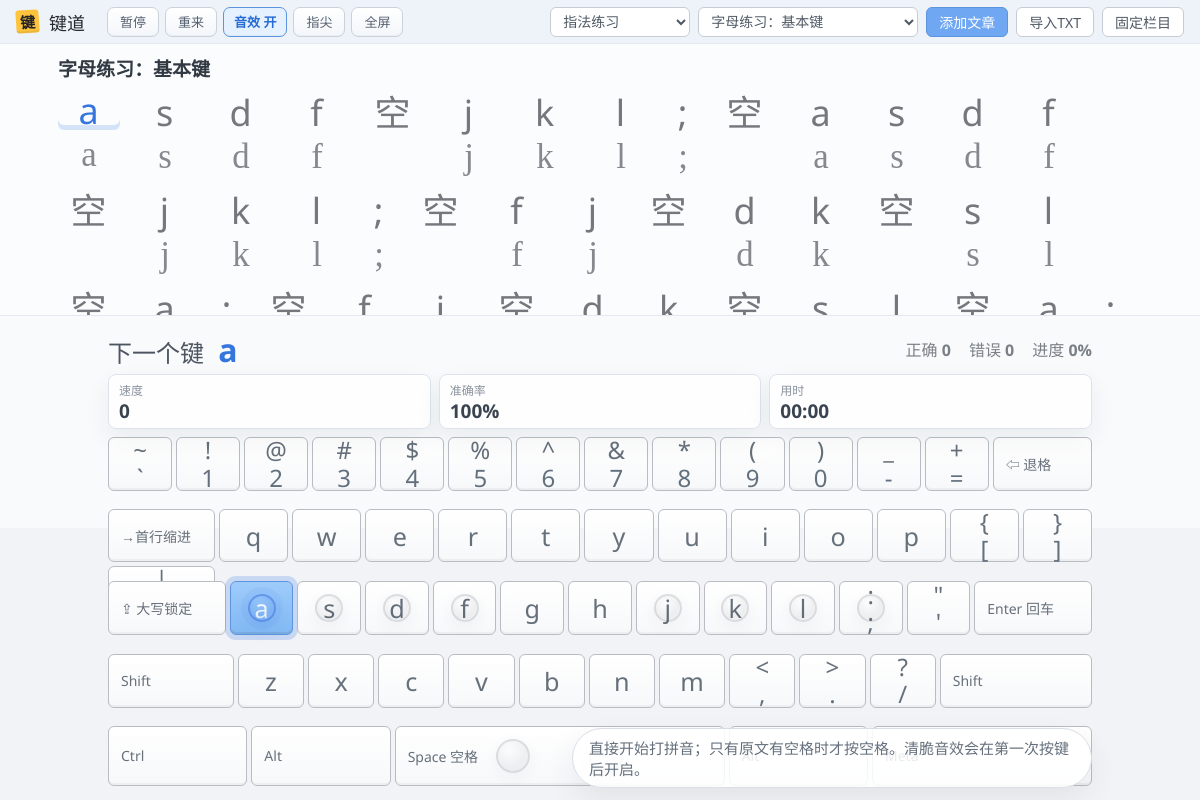
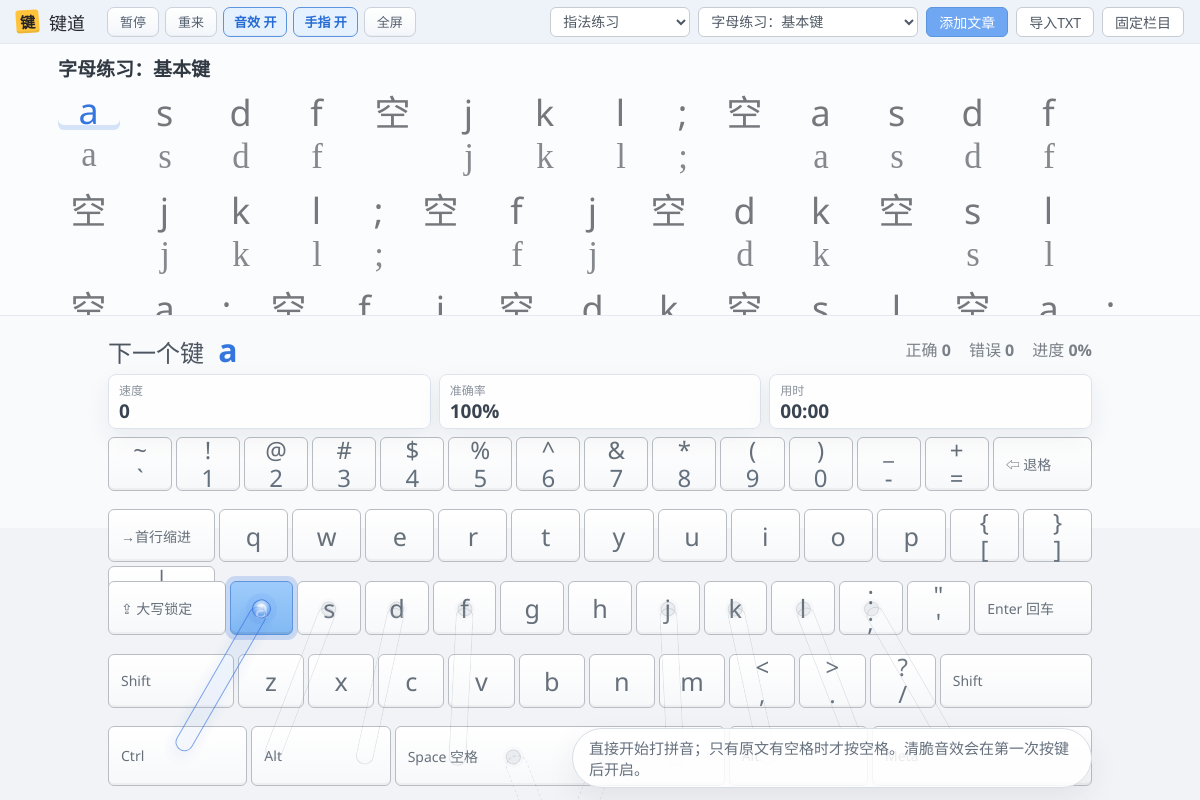
Before and after one commit to jfcws1/-, an Electron app: page 键道/typing-hero.html in a window 1200 px wide. Drawn offline with Linux system fonts and the light colour scheme.

Commit message:
Improve fingering guide stability

```diff
--- a/键道/typing-hero.html
+++ b/键道/typing-hero.html
@@ -515,199 +515,82 @@
 
     .hands {
       position: absolute;
-      left: 50%;
-      top: 54px;
-      width: min(984px, calc(100vw - 64px));
-      height: 320px;
-      transform: translateX(-50%);
+      left: 0;
+      top: 0;
+      width: 100%;
+      height: 100%;
       pointer-events: none;
       z-index: 3;
       opacity: 0;
-      mix-blend-mode: multiply;
       transition: opacity .16s ease;
     }
 
     .trainer.show-hands .hands {
-      opacity: .72;
-    }
-
-    .trainer.hand-full.show-hands .hands {
-      opacity: .72;
-    }
-
-    .finger {
-      position: absolute;
-      width: 36px;
-      height: 46px;
-      border: 0;
-      border-radius: 50%;
-      background: transparent;
-      box-shadow: none;
-      transform-origin: 50% 0;
-      opacity: 0;
-      transition: left .14s ease, top .14s ease, border-color .12s ease, transform .12s ease, opacity .12s ease, box-shadow .12s ease, background .12s ease;
-    }
-
-    .finger::after {
-      content: "";
-      position: absolute;
-      left: 50%;
-      top: 50%;
-      width: 24px;
-      height: 24px;
-      border-radius: 50%;
-      transform: translate(-50%, -50%);
-      background: radial-gradient(circle at 38% 32%, rgba(255, 255, 255, .78), rgba(117, 123, 132, .22) 62%, rgba(117, 123, 132, .12));
-      border: 2px solid rgba(112, 118, 126, .42);
-      box-shadow: 0 5px 13px rgba(80, 88, 100, .12);
-    }
-
-    .finger.left.little { left: 136px; top: 116px; transform: rotate(8deg); }
-    .finger.left.ring { left: 204px; top: 110px; transform: rotate(5deg); }
-    .finger.left.middle { left: 272px; top: 106px; transform: rotate(2deg); }
-    .finger.left.index { left: 340px; top: 112px; transform: rotate(-1deg); }
-    .finger.right.index { right: 402px; top: 112px; transform: rotate(1deg); }
-    .finger.right.middle { right: 337px; top: 106px; transform: rotate(-2deg); }
-    .finger.right.ring { right: 272px; top: 110px; transform: rotate(-5deg); }
-    .finger.right.little { right: 207px; top: 116px; transform: rotate(-8deg); }
-
+      opacity: .94;
+    }
+
+    .finger,
     .thumb {
       position: absolute;
-      top: 238px;
-      width: 84px;
-      height: 34px;
-      border: 0;
-      border-radius: 50%;
-      background: transparent;
-      opacity: 0;
-      transition: left .14s ease, top .14s ease, border-color .12s ease, transform .12s ease, opacity .12s ease, box-shadow .12s ease;
-    }
-
+      left: var(--base-x, 50%);
+      top: var(--base-y, 100%);
+      width: var(--finger-width, 18px);
+      height: var(--finger-length, 78px);
+      border: 1.5px solid rgba(104, 119, 138, .38);
+      border-top-color: rgba(104, 119, 138, .52);
+      border-radius: 999px;
+      background: linear-gradient(180deg, rgba(255, 255, 255, .18), rgba(255, 255, 255, .05));
+      box-shadow: none;
+      transform: translate(-50%, -100%) rotate(var(--finger-angle, 0deg));
+      transform-origin: 50% 100%;
+      opacity: .5;
+      transition:
+        left .22s ease,
+        top .22s ease,
+        height .22s ease,
+        width .18s ease,
+        border-color .14s ease,
+        transform .22s ease,
+        opacity .14s ease,
+        box-shadow .14s ease,
+        background .14s ease;
+    }
+
+    .thumb {
+      --finger-width: 22px;
+      border-style: dashed;
+    }
+
+    .finger::after,
     .thumb::after {
       content: "";
       position: absolute;
       left: 50%;
-      top: 50%;
-      width: 30px;
-      height: 30px;
+      top: 0;
+      width: 13px;
+      height: 13px;
       border-radius: 50%;
       transform: translate(-50%, -50%);
-      background: radial-gradient(circle at 38% 32%, rgba(255, 255, 255, .78), rgba(117, 123, 132, .22) 62%, rgba(117, 123, 132, .12));
-      border: 2px solid rgba(112, 118, 126, .42);
-      box-shadow: 0 5px 13px rgba(80, 88, 100, .12);
-    }
-
-    .thumb.left {
-      left: 365px;
-      transform: rotate(-9deg);
-    }
-
-    .thumb.right {
-      right: 365px;
-      transform: rotate(9deg);
-    }
-
-    .trainer:not(.hand-full) .finger,
-    .trainer:not(.hand-full) .thumb {
-      left: var(--home-x);
-      top: var(--home-y);
-      right: auto;
-      transform: translate(-50%, -50%);
-      opacity: .62;
+      background: rgba(104, 119, 138, .24);
+      border: 1.5px solid rgba(104, 119, 138, .42);
+      box-shadow: 0 0 0 3px rgba(104, 119, 138, .06);
     }
 
     .finger.active,
     .thumb.active {
-      opacity: 1;
-    }
-
-    .trainer:not(.hand-full) .finger.active,
-    .trainer:not(.hand-full) .thumb.active {
-      left: var(--press-x);
-      top: var(--press-y);
-      right: auto;
-      transform: translate(-50%, -50%);
-    }
-
-    .trainer.hand-full .finger {
-      width: 58px;
-      height: 230px;
-      border: 4px solid rgba(87, 95, 108, .46);
-      border-bottom-color: rgba(87, 95, 108, .22);
-      border-radius: 999px 999px 42px 42px;
-      background: rgba(255, 255, 255, .18);
-      opacity: .68;
-      box-shadow: inset 0 0 0 1px rgba(255, 255, 255, .62), 0 8px 22px rgba(58, 66, 80, .08);
-    }
-
-    .trainer.hand-full .finger::after {
-      top: 18px;
-      width: 28px;
-      height: 28px;
-    }
-
-    .trainer.hand-full .thumb {
-      top: 228px;
-      width: 96px;
-      height: 92px;
-      border: 4px solid rgba(87, 95, 108, .4);
-      border-top-color: rgba(87, 95, 108, .18);
-      border-radius: 46px;
-      background: rgba(255, 255, 255, .18);
-      opacity: .6;
-    }
-
-    .trainer.hand-full .thumb::after {
-      top: 26px;
-      width: 30px;
-      height: 30px;
-    }
-
-    .trainer.hand-full .finger {
-      left: calc(var(--home-x) - 29px);
-      top: calc(var(--home-y) - 18px);
-      right: auto;
-      transform: none;
-    }
-
-    .trainer.hand-full .thumb.left {
-      left: calc(var(--home-x) - 48px);
-      top: calc(var(--home-y) - 26px);
-      transform: none;
-    }
-
-    .trainer.hand-full .thumb.right {
-      left: calc(var(--home-x) - 48px);
-      top: calc(var(--home-y) - 26px);
-      right: auto;
-      transform: none;
-    }
-
-    .trainer.hand-full .finger.active,
-    .trainer.hand-full .thumb.active {
-      opacity: .9;
-      border-color: rgba(52, 112, 220, .78);
-      background: rgba(111, 167, 242, .08);
-    }
-
-    .trainer.hand-full .finger.active {
-      left: calc(var(--press-x) - 29px);
-      top: calc(var(--press-y) - 18px);
-      transform: translateY(-4px);
-    }
-
-    .trainer.hand-full .thumb.active {
-      left: calc(var(--press-x) - 48px);
-      top: calc(var(--press-y) - 26px);
-      right: auto;
-      transform: translateY(-3px);
+      opacity: .96;
+      border-color: rgba(52, 112, 220, .68);
+      background: linear-gradient(180deg, rgba(96, 151, 235, .16), rgba(96, 151, 235, .05));
+      box-shadow: 0 8px 18px rgba(52, 112, 220, .1);
     }
 
     .finger.active::after,
     .thumb.active::after {
-      background: radial-gradient(circle at 38% 32%, rgba(255, 255, 255, .82), rgba(79, 142, 233, .38) 62%, rgba(79, 142, 233, .24));
-      border-color: rgba(52, 112, 220, .95);
-      box-shadow: 0 0 0 7px rgba(52, 112, 220, .12), 0 7px 18px rgba(52, 112, 220, .22);
+      width: 17px;
+      height: 17px;
+      background: radial-gradient(circle at 40% 35%, rgba(255, 255, 255, .9), rgba(79, 142, 233, .46) 60%, rgba(79, 142, 233, .24));
+      border-color: rgba(52, 112, 220, .78);
+      box-shadow: 0 0 0 6px rgba(52, 112, 220, .08), 0 6px 14px rgba(52, 112, 220, .14);
     }
 
     .toast {
@@ -1325,6 +1208,19 @@
       "right-thumb": " "
     };
 
+    const fingerPalmOffset = {
+      "left-little": { x: -82, y: 142 },
+      "left-ring": { x: -58, y: 150 },
+      "left-middle": { x: -34, y: 156 },
+      "left-index": { x: -8, y: 158 },
+      "left-thumb": { x: 36, y: 92 },
+      "right-thumb": { x: -36, y: 92 },
+      "right-index": { x: 8, y: 158 },
+      "right-middle": { x: 34, y: 156 },
+      "right-ring": { x: 58, y: 150 },
+      "right-little": { x: 82, y: 142 }
+    };
+
     const shiftedKeyMap = {
       "~": "`", "!": "1", "@": "2", "#": "3", "$": "4", "%": "5", "^": "6",
       "&": "7", "*": "8", "(": "9", ")": "0", "_": "-", "+": "=",
@@ -1334,6 +1230,35 @@
     Object.entries(shiftedKeyMap).forEach(([shifted, base]) => {
       fingerMap[shifted] = fingerMap[base];
     });
+
+    function baseKeyForInput(key) {
+      return shiftedKeyMap[key] || key;
+    }
+
+    function shiftKeyForInput(key) {
+      const base = shiftedKeyMap[key];
+      if (!base) return "";
+      const baseFinger = fingerMap[base] || "";
+      return baseFinger.startsWith("left-") ? "ShiftRight" : "ShiftLeft";
+    }
+
+    function shiftFingerForInput(key) {
+      const shiftKey = shiftKeyForInput(key);
+      if (shiftKey === "ShiftRight") return "right-little";
+      if (shiftKey === "ShiftLeft") return "left-little";
+      return "";
+    }
+
+    function expectedPhysicalKeys(key) {
+      if (!key) return [];
+      const base = baseKeyForInput(key);
+      const shift = shiftKeyForInput(key);
+      return shift ? [base, shift] : [base];
+    }
+
+    function matchesPhysicalKey(id, key) {
+      return id === key || matchesKey(id, key);
+    }
 
     const phraseEl = document.getElementById("phrase");
     const trainerEl = document.querySelector(".trainer");
@@ -1397,7 +1322,7 @@
     let pausedAt = 0;
     let pausedDuration = 0;
     let soundEnabled = localStorage.getItem(soundStorageKey) !== "off";
-    let handMode = localStorage.getItem(handModeStorageKey) === "full" ? "full" : "simple";
+    let handMode = localStorage.getItem(handModeStorageKey) === "off" ? "off" : "guide";
 
     function loadCustomArticles() {
       try {
@@ -1886,7 +1811,8 @@
 
     function keyLabel(key) {
       if (key === " ") return "空格";
-      if (shiftedKeyMap[key]) return `Shift + ${shiftedKeyMap[key]}`;
+      const shiftKey = shiftKeyForInput(key);
+      if (shiftKey) return `${shiftKey === "ShiftRight" ? "右Shift" : "左Shift"} + ${shiftedKeyMap[key]}`;
       return key;
     }
 
@@ -1920,17 +1846,17 @@
       pauseBtn.classList.toggle("active", paused);
       soundToggleBtn.textContent = soundEnabled ? "音效 开" : "音效 关";
       soundToggleBtn.classList.toggle("active", soundEnabled);
-      handModeBtn.textContent = handMode === "full" ? "整手" : "指尖";
-      handModeBtn.classList.toggle("active", handMode === "full");
+      handModeBtn.textContent = handMode === "off" ? "手指 关" : "手指 开";
+      handModeBtn.classList.toggle("active", handMode !== "off");
       fullscreenBtn.textContent = document.fullscreenElement ? "退出" : "全屏";
       fullscreenBtn.classList.toggle("active", Boolean(document.fullscreenElement));
       trainerEl.classList.toggle("paused", paused);
-      trainerEl.classList.toggle("hand-full", handMode === "full");
+      trainerEl.classList.toggle("hand-full", false);
     }
 
     function updateUi() {
       const next = nextChar();
-      trainerEl.classList.toggle("show-hands", currentCollection === "fingering");
+      trainerEl.classList.toggle("show-hands", currentCollection === "fingering" && handMode !== "off");
       updateControls();
       nextKeyEl.textContent = next ? keyLabel(next) : "完成";
       rightCountEl.textContent = right;
@@ -1941,12 +1867,13 @@
 
       document.querySelectorAll(".key").forEach(key => {
         key.classList.remove("next", "wrong");
-        if (matchesKey(key.dataset.key, next)) key.classList.add("next");
+        if (expectedPhysicalKeys(next).some(item => matchesPhysicalKey(key.dataset.key, item))) key.classList.add("next");
       });
 
+      const activeFingerNames = new Set([fingerMap[baseKeyForInput(next)], shiftFingerForInput(next)]);
       document.querySelectorAll("[data-finger]").forEach(finger => {
         const isSpaceThumb = next === " " && finger.dataset.finger.endsWith("-thumb");
-        finger.classList.toggle("active", finger.dataset.finger === fingerMap[next] || isSpaceThumb);
+        finger.classList.toggle("active", activeFingerNames.has(finger.dataset.finger) || isSpaceThumb);
       });
       syncHandPrompt(next);
 
@@ -1998,12 +1925,12 @@
       handsEl.style.left = `${keyboardRect.left - trainerRect.left}px`;
       handsEl.style.top = `${keyboardRect.top - trainerRect.top}px`;
       handsEl.style.width = `${keyboardRect.width}px`;
-      handsEl.style.height = `${keyboardRect.height}px`;
+      handsEl.style.height = `${keyboardRect.height + 170}px`;
       handsEl.style.transform = "none";
 
       const keys = Array.from(keyboardEl.querySelectorAll(".key"));
       const keyCenter = (keyValue, fingerName = "") => {
-        const item = keys.find(keyItem => matchesKey(keyItem.dataset.key, keyValue));
+        const item = keys.find(keyItem => matchesPhysicalKey(keyItem.dataset.key, keyValue));
         if (!item) return null;
         const rect = item.getBoundingClientRect();
         let x = rect.left - keyboardRect.left + rect.width / 2;
@@ -2015,21 +1942,51 @@
         };
       };
 
+      const applyFingerVector = (finger, base, tip) => {
+        const dx = tip.x - base.x;
+        const dy = tip.y - base.y;
+        const length = Math.max(46, Math.hypot(dx, dy));
+        const angle = Math.atan2(dx, -dy) * 180 / Math.PI;
+        finger.style.setProperty("--base-x", `${base.x}px`);
+        finger.style.setProperty("--base-y", `${base.y}px`);
+        finger.style.setProperty("--finger-length", `${length}px`);
+        finger.style.setProperty("--finger-angle", `${angle}deg`);
+      };
+
       document.querySelectorAll("[data-finger]").forEach(finger => {
         const home = keyCenter(homeKeyMap[finger.dataset.finger], finger.dataset.finger);
         if (!home) return;
-        finger.style.setProperty("--home-x", `${home.x}px`);
-        finger.style.setProperty("--home-y", `${home.y}px`);
+        const offset = fingerPalmOffset[finger.dataset.finger] || { x: 0, y: 126 };
+        const base = {
+          x: home.x + offset.x,
+          y: Math.min(keyboardRect.height + 154, home.y + offset.y)
+        };
+        applyFingerVector(finger, base, home);
       });
 
-      const targetKey = keys.find(item => matchesKey(item.dataset.key, key));
-      if (!targetKey) return;
-
-      document.querySelectorAll("[data-finger]").forEach(finger => {
-        const press = keyCenter(key, finger.dataset.finger);
-        if (!press) return;
-        finger.style.setProperty("--press-x", `${press.x}px`);
-        finger.style.setProperty("--press-y", `${press.y}px`);
+      const targetPairs = [{
+        fingerName: key === " " ? "right-thumb" : fingerMap[baseKeyForInput(key)],
+        keyValue: baseKeyForInput(key)
+      }];
+      const shiftFingerName = shiftFingerForInput(key);
+      const shiftKeyValue = shiftKeyForInput(key);
+      if (shiftFingerName && shiftKeyValue) {
+        targetPairs.push({ fingerName: shiftFingerName, keyValue: shiftKeyValue });
+      }
+
+      targetPairs.forEach(({ fingerName, keyValue }) => {
+        if (!fingerName || !keyValue) return;
+        const finger = document.querySelector(`[data-finger="${fingerName}"]`);
+        if (!finger) return;
+        const home = keyCenter(homeKeyMap[finger.dataset.finger], finger.dataset.finger);
+        const press = keyCenter(keyValue, finger.dataset.finger);
+        if (!home || !press) return;
+        const offset = fingerPalmOffset[finger.dataset.finger] || { x: 0, y: 126 };
+        const base = {
+          x: home.x + offset.x,
+          y: Math.min(keyboardRect.height + 154, home.y + offset.y)
+        };
+        applyFingerVector(finger, base, press);
       });
     }
 
@@ -2111,10 +2068,13 @@
     }
 
     function markPressed(key, ok) {
-      const targetKey = [...document.querySelectorAll(".key")].find(item => matchesKey(item.dataset.key, key));
-      if (!targetKey) return;
-      targetKey.classList.add(ok ? "pressed" : "wrong");
-      window.setTimeout(() => targetKey.classList.remove("pressed", "wrong"), ok ? 220 : 180);
+      const targetKeys = [...document.querySelectorAll(".key")]
+        .filter(item => expectedPhysicalKeys(key).some(expected => matchesPhysicalKey(item.dataset.key, expected)));
+      if (!targetKeys.length) return;
+      targetKeys.forEach(targetKey => {
+        targetKey.classList.add(ok ? "pressed" : "wrong");
+        window.setTimeout(() => targetKey.classList.remove("pressed", "wrong"), ok ? 220 : 180);
+      });
     }
 
     function showToast(text, duration = 1800) {
@@ -2167,10 +2127,10 @@
     }
 
     function toggleHandMode() {
-      handMode = handMode === "full" ? "simple" : "full";
+      handMode = handMode === "off" ? "guide" : "off";
       localStorage.setItem(handModeStorageKey, handMode);
       updateUi();
-      showToast(handMode === "full" ? "已切换为整手提示。" : "已切换为指尖提示。");
+      showToast(handMode === "off" ? "已关闭手指指导。" : "已开启手指指导。");
       inputEl.focus();
     }
 
@@ -2505,6 +2465,7 @@
         clickSound(false);
         return;
       }
+      if (event.key === "Shift") return;
 
       const typed = normalizeKey(event);
       if (typed.length !== 1 || !target.length) return;
```
